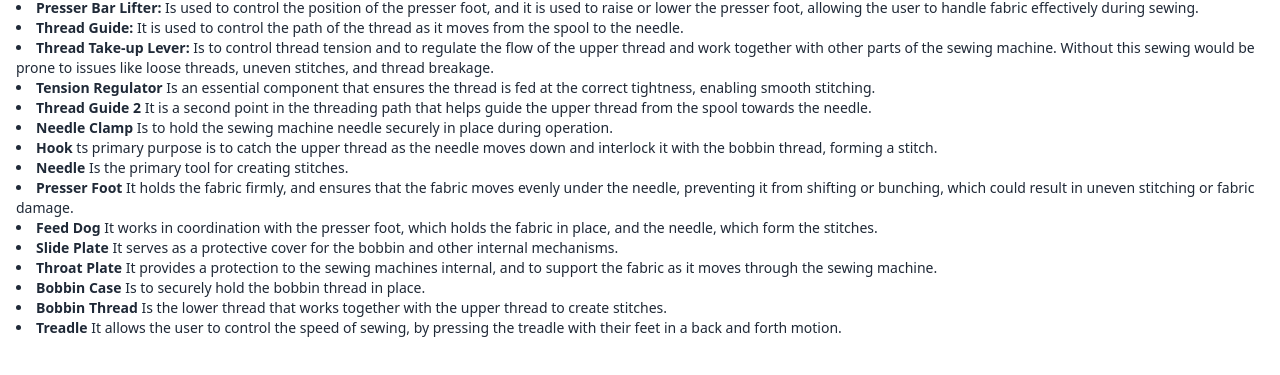
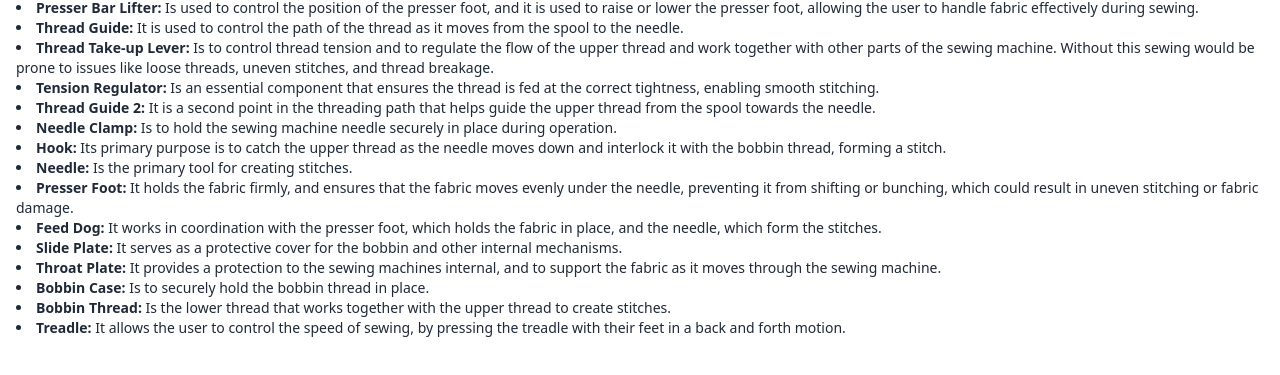
Before and after one commit to chinoy-the-great/nuxt3-drizzle-stitch, a Nuxt app: page /sewingmodel in a window 1280 px wide. Both pictures are taken after a click on the element "Sewing Machine Parts". Shown: the part 425-800 px from the top of the page. Built offline with nearby package versions, Linux system fonts and the light colour scheme.

Commit message:
Fixed some typos in Sewing Model.

```diff
--- a/pages/sewingmodel.vue
+++ b/pages/sewingmodel.vue
@@ -101,58 +101,58 @@
 							threads, uneven stitches, and thread breakage.
 						</li>
 						<li>
-							<strong>Tension Regulator</strong>
+							<strong>Tension Regulator:</strong>
 							Is an essential component that ensures the thread is fed at the correct tightness, enabling
 							smooth stitching.
 						</li>
 						<li>
-							<strong>Thread Guide 2</strong>
+							<strong>Thread Guide 2:</strong>
 							It is a second point in the threading path that helps guide the upper thread from the spool
 							towards the needle.
 						</li>
 						<li>
-							<strong>Needle Clamp</strong>
+							<strong>Needle Clamp:</strong>
 							Is to hold the sewing machine needle securely in place during operation.
 						</li>
 						<li>
-							<strong>Hook</strong>
-							ts primary purpose is to catch the upper thread as the needle moves down and interlock it with
+							<strong>Hook:</strong>
+							Its primary purpose is to catch the upper thread as the needle moves down and interlock it with
 							the bobbin thread, forming a stitch.
 						</li>
 						<li>
-							<strong>Needle</strong>
+							<strong>Needle:</strong>
 							Is the primary tool for creating stitches.
 						</li>
 						<li>
-							<strong>Presser Foot</strong>
+							<strong>Presser Foot:</strong>
 							It holds the fabric firmly, and ensures that the fabric moves evenly under the needle,
 							preventing it from shifting or bunching, which could result in uneven stitching or fabric
 							damage.
 						</li>
 						<li>
-							<strong>Feed Dog</strong>
+							<strong>Feed Dog:</strong>
 							It works in coordination with the presser foot, which holds the fabric in place, and the needle,
 							which form the stitches.
 						</li>
 						<li>
-							<strong>Slide Plate</strong>
+							<strong>Slide Plate:</strong>
 							It serves as a protective cover for the bobbin and other internal mechanisms.
 						</li>
 						<li>
-							<strong>Throat Plate</strong>
+							<strong>Throat Plate:</strong>
 							It provides a protection to the sewing machines internal, and to support the fabric as it moves
 							through the sewing machine.
 						</li>
 						<li>
-							<strong>Bobbin Case</strong>
+							<strong>Bobbin Case:</strong>
 							Is to securely hold the bobbin thread in place.
 						</li>
 						<li>
-							<strong>Bobbin Thread</strong>
+							<strong>Bobbin Thread:</strong>
 							Is the lower thread that works together with the upper thread to create stitches.
 						</li>
 						<li>
-							<strong>Treadle</strong>
+							<strong>Treadle:</strong>
 							It allows the user to control the speed of sewing, by pressing the treadle with their feet in a
 							back and forth motion.
 						</li>
```
